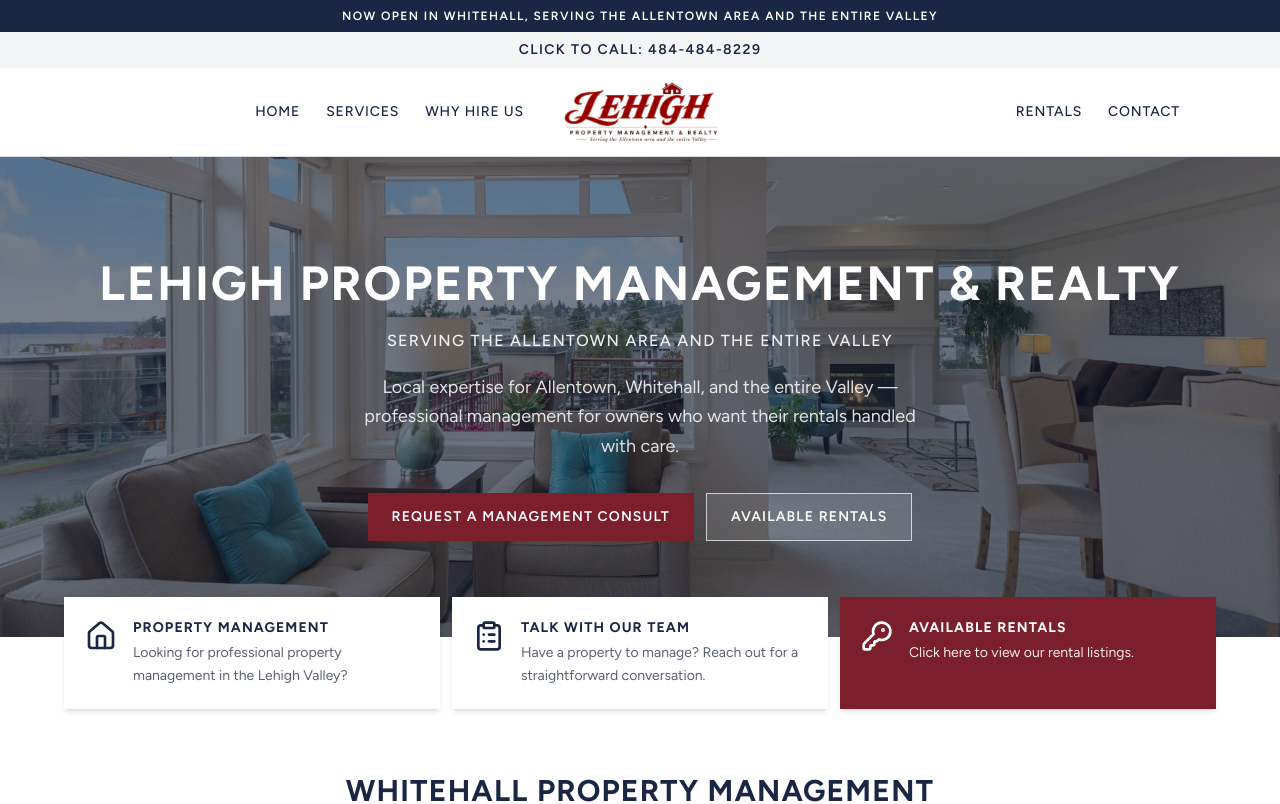
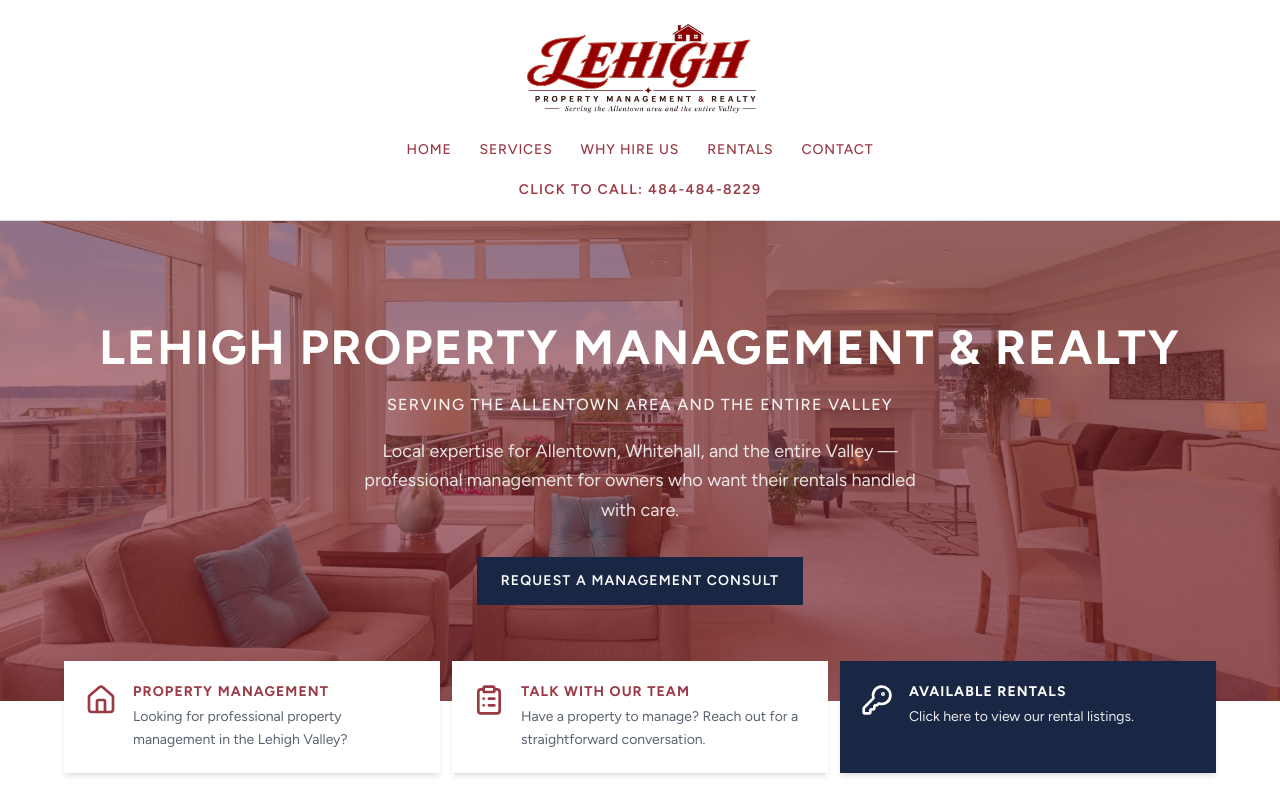
Before and after one commit to Lehighpmr/lehighpmr.com, a Next.js app: page / in a window 1280 px wide. Shown: the top 804 px of the page. Built offline with nearby package versions, Linux system fonts and the light colour scheme.

Commit message:
Rebuild header stack and swap brand blue/red roles
Remove the announcement bars and hero outline rentals CTA, stack a
larger centered logo above a single nav row and click-to-call, and flip
navy/accent CSS variables using the same hex values.

Co-authored-by: fadirazzouk85 <fadirazzouk85@gmail.com>

```diff
--- a/src/app/(site)/layout.tsx
+++ b/src/app/(site)/layout.tsx
@@ -1,6 +1,5 @@
 import { SiteFooter } from "@/components/site-footer";
 import { SiteHeader } from "@/components/site-header";
-import { SiteTopBars } from "@/components/site-top-bars";
 
 export default function SiteLayout({
   children,
@@ -9,7 +8,6 @@ export default function SiteLayout({
 }) {
   return (
     <>
-      <SiteTopBars />
       <SiteHeader />
       <main className="flex-1">{children}</main>
       <SiteFooter />
--- a/src/app/(site)/page.tsx
+++ b/src/app/(site)/page.tsx
@@ -48,12 +48,6 @@ export default function HomePage() {
                 className="inline-flex min-h-12 items-center justify-center bg-[var(--brand-accent)] px-6 text-sm font-semibold uppercase tracking-[0.08em] text-white transition-colors hover:bg-[var(--brand-accent-soft)]"
               >
                 {site.cta.proposal}
-              </Link>
-              <Link
-                href="/rentals"
-                className="inline-flex min-h-12 items-center justify-center border border-white/70 bg-white/10 px-6 text-sm font-semibold uppercase tracking-[0.08em] text-white backdrop-blur-sm transition-colors hover:bg-white/20"
-              >
-                {site.cta.primary}
               </Link>
             </div>
           </div>
--- a/src/app/globals.css
+++ b/src/app/globals.css
@@ -49,23 +49,26 @@
 }
 
 /*
-  Professional PM layout (navy / white / gray) with Lehigh burgundy accent
-  drawn from the logo.
+  Same brand hex values as before; blue and burgundy roles swapped.
+  Former navy (#1a2744 / #121c33) is now the accent; former accent
+  (#7a1f2b / #9a3a45) is now the primary navy family.
 */
 :root {
-  --brand-navy: #1a2744;
-  --brand-navy-deep: #121c33;
+  /* Burgundy pair (was accent) now plays the navy/primary role */
+  --brand-navy: #9a3a45;
+  --brand-navy-deep: #7a1f2b;
   --brand-ink: #1f2430;
   --brand-muted: #5a6170;
-  --brand-accent: #7a1f2b;
-  --brand-accent-soft: #9a3a45;
+  /* Blue pair (was navy) now plays the accent role */
+  --brand-accent: #1a2744;
+  --brand-accent-soft: #121c33;
   --brand-surface: #ffffff;
   --brand-surface-soft: #f4f5f7;
   --brand-line: #d8dce3;
   --brand-hero-veil: linear-gradient(
     180deg,
-    rgba(18, 28, 51, 0.55) 0%,
-    rgba(18, 28, 51, 0.62) 100%
+    rgba(122, 31, 43, 0.55) 0%,
+    rgba(122, 31, 43, 0.68) 100%
   );
 
   --background: var(--brand-surface);
--- a/src/components/brand/logo.tsx
+++ b/src/components/brand/logo.tsx
@@ -13,8 +13,8 @@ type LogoProps = {
 };
 
 const sizeClass = {
-  // Modest bump vs prior nav size; still header-scale, not hero.
-  nav: "h-14 w-auto max-w-[220px] sm:h-16 sm:max-w-[280px]",
+  // Bigger header mark (still not a full-bleed hero logo).
+  nav: "h-[4.5rem] w-auto max-w-[min(92vw,22rem)] sm:h-24 sm:max-w-[28rem]",
   footer: "h-14 w-auto max-w-[220px] brightness-0 invert",
   hero: "h-auto w-full max-w-[18rem] sm:max-w-[22rem]",
 } as const;
--- a/src/components/site-header.tsx
+++ b/src/components/site-header.tsx
@@ -8,13 +8,10 @@ import { Logo } from "@/components/brand/logo";
 import { site } from "@/content/site";
 import { cn } from "@/lib/utils";
 
-const mid = Math.ceil(site.nav.length / 2);
-const navLeft = site.nav.slice(0, mid);
-const navRight = site.nav.slice(mid);
-
 export function SiteHeader() {
   const pathname = usePathname();
   const [open, setOpen] = useState(false);
+  const tel = site.contact.phone.replace(/\D/g, "");
 
   useEffect(() => {
     setOpen(false);
@@ -29,46 +26,29 @@ export function SiteHeader() {
 
   return (
     <header className="sticky top-0 z-30 border-b border-[var(--brand-line)] bg-white">
-      <div className="mx-auto grid max-w-6xl grid-cols-[1fr_auto_1fr] items-center gap-2 px-4 py-3 sm:px-6">
-        {/* Desktop: left nav. Mobile: spacer so the logo stays visually centered. */}
+      <div className="mx-auto flex max-w-6xl flex-col items-center px-4 py-4 sm:px-6 sm:py-5">
+        <Logo size="nav" align="center" priority />
+
+        {/* Desktop: one centered nav row under the logo */}
         <nav
-          aria-label="Primary left"
-          className="hidden items-center justify-end gap-0.5 md:flex"
+          aria-label="Primary"
+          className="mt-4 hidden flex-wrap items-center justify-center gap-x-1 gap-y-1 md:flex"
         >
-          {navLeft.map((link) => (
+          {site.nav.map((link) => (
             <Link
               key={link.href}
               href={link.href}
-              className="px-2.5 py-2 text-sm font-medium uppercase tracking-[0.06em] text-[var(--brand-navy)] transition-colors hover:text-[var(--brand-accent)] lg:px-3"
+              className="px-3 py-2 text-sm font-medium uppercase tracking-[0.06em] text-[var(--brand-navy)] transition-colors hover:text-[var(--brand-accent)]"
             >
               {link.label}
             </Link>
           ))}
         </nav>
-        <div className="size-10 md:hidden" aria-hidden />
 
-        <div className="flex justify-center justify-self-center">
-          <Logo size="nav" align="center" priority />
-        </div>
-
-        <div className="flex items-center justify-end gap-0.5">
-          <nav
-            aria-label="Primary right"
-            className="hidden items-center gap-0.5 md:flex"
-          >
-            {navRight.map((link) => (
-              <Link
-                key={link.href}
-                href={link.href}
-                className="px-2.5 py-2 text-sm font-medium uppercase tracking-[0.06em] text-[var(--brand-navy)] transition-colors hover:text-[var(--brand-accent)] lg:px-3"
-              >
-                {link.label}
-              </Link>
-            ))}
-          </nav>
+        {/* Mobile: hamburger under logo */}
         <button
           type="button"
-            className="inline-flex size-10 items-center justify-center text-[var(--brand-navy)] md:hidden"
+          className="mt-3 inline-flex size-10 items-center justify-center text-[var(--brand-navy)] md:hidden"
           aria-expanded={open}
           aria-controls="mobile-nav"
           aria-label={open ? "Close menu" : "Open menu"}
@@ -76,13 +56,19 @@ export function SiteHeader() {
         >
           {open ? <X className="size-6" /> : <Menu className="size-6" />}
         </button>
-        </div>
+
+        <a
+          href={`tel:${tel}`}
+          className="mt-3 text-center text-xs font-semibold uppercase tracking-[0.1em] text-[var(--brand-navy)] transition-colors hover:text-[var(--brand-accent)] sm:text-sm"
+        >
+          Click to call: {site.contact.phoneDisplay}
+        </a>
       </div>
 
       <div
         id="mobile-nav"
         className={cn(
-          "border-t border-[var(--brand-line)] bg-white md:hidden",
+          "w-full border-t border-[var(--brand-line)] bg-white md:hidden",
           open ? "block" : "hidden",
         )}
       >
@@ -92,7 +78,7 @@ export function SiteHeader() {
               key={link.href}
               href={link.href}
               onClick={() => setOpen(false)}
-              className="px-3 py-3 text-sm font-semibold uppercase tracking-[0.08em] text-[var(--brand-navy)]"
+              className="px-3 py-3 text-center text-sm font-semibold uppercase tracking-[0.08em] text-[var(--brand-navy)]"
             >
               {link.label}
             </Link>
--- a/src/components/site-top-bars.tsx
+++ /dev/null
@@ -1,19 +0,0 @@
-import { site } from "@/content/site";
-
-export function SiteTopBars() {
-  const tel = site.contact.phone.replace(/\D/g, "");
-
-  return (
-    <div className="relative z-40">
-      <div className="bg-[var(--brand-navy)] px-4 py-2 text-center text-[11px] font-semibold uppercase tracking-[0.12em] text-white sm:text-xs">
-        {site.announcement}
-      </div>
-      <a
-        href={`tel:${tel}`}
-        className="block bg-[var(--brand-surface-soft)] px-4 py-2 text-center text-xs font-semibold uppercase tracking-[0.1em] text-[var(--brand-navy)] transition-colors hover:bg-[#e8eaef] sm:text-sm"
-      >
-        Click to call: {site.contact.phoneDisplay}
-      </a>
-    </div>
-  );
-}
```
Lines whose indentation alone changed are shown as unchanged.
